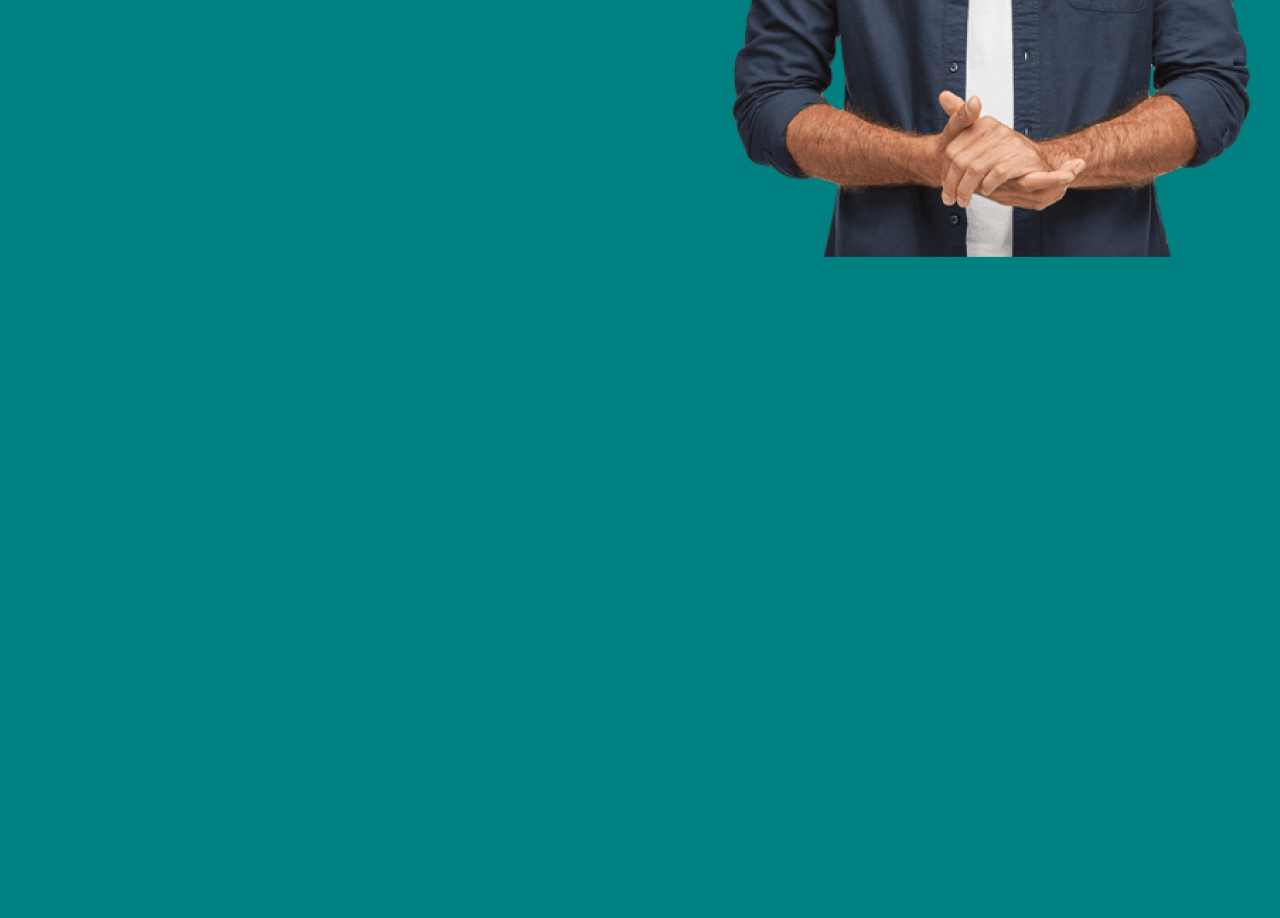
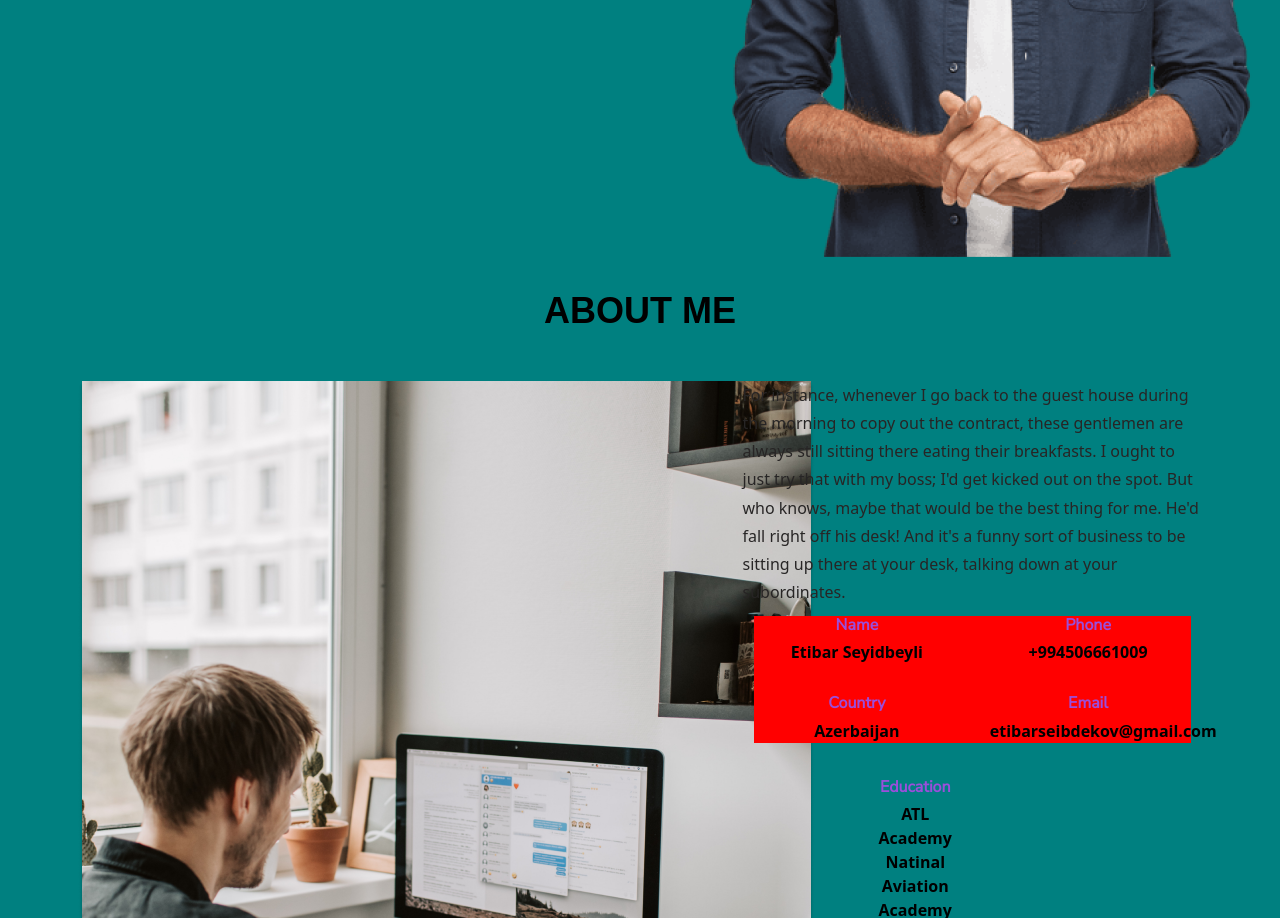
Before and after one commit to etibarsaidbayli/guys-finalTask, a plain HTML site: page index.html in a window 1280 px wide. Shown: the part 540-1458 px from the top of the page. Before the commit the page ends 830 px from the top, so only its background shows below. Drawn offline with nearby package versions, Linux system fonts and the light colour scheme.

Commit message:
second section

```diff
--- a/assets/css/style.css
+++ b/assets/css/style.css
@@ -81,6 +81,7 @@ header {
 .readMoreBtn {
   background: linear-gradient(90deg, #d824ff 3.34%, #73c6f0 99.82%);
   border: none;
+  transition: 0.3s all;
 }
 
 .readMoreBtn a {
@@ -90,6 +91,16 @@ header {
   font-weight: 500;
   font-size: 2rem;
   line-height: 2.6rem;
+  transition: 0.3s all;
+}
+
+.readMoreBtn:hover {
+  background: #fff;
+  border: 1px solid #d824ff;
+}
+
+.readMoreBtn:hover a {
+  color: #272525;
 }
 
 .contactBtn {
@@ -99,6 +110,11 @@ header {
   align-items: center;
   gap: 7px;
   border: none;
+  transition: 0.3s all;
+}
+
+.contactBtn:hover {
+  border: 1px solid #d824ff;
 }
 
 .contactBtn a {
@@ -106,5 +122,70 @@ header {
   font-weight: 500;
   font-size: 2rem;
   line-height: 2.6rem;
+}
 
+.section__title {
+  text-align: center;
+  font-family: "Arial";
+  font-style: normal;
+  font-weight: 700;
+  font-size: 3.6rem;
+  line-height: 4.1rem;
+  color: #000000;
+  margin-bottom: 50px;
 }
+
+.about__section-p {
+  font-style: normal;
+  font-weight: 400;
+  font-size: 1.6rem;
+  line-height: 176.5%;
+  color: #272525;
+}
+
+.about__section-info {
+  display: flex;
+  flex-direction: column;
+
+  align-items: center;
+  gap: 35px;
+}
+
+.infoes {
+  background: red;
+  display: flex;
+  flex-wrap: wrap;
+  width: 95%;
+  justify-content: space-evenly;
+  gap: 30px;
+}
+
+.info {
+  width: 45%;
+  text-align: center;
+  display: flex;
+  flex-direction: column;
+}
+
+.info__title {
+  font-family: "Nunito Sans", sans-serif;
+  font-style: normal;
+  font-weight: 700;
+  font-size: 1.6rem;
+
+  color: #9b4edb;
+}
+
+.info strong {
+  font-style: normal;
+  font-weight: 700;
+  font-size: 1.6rem;
+  color: #000;
+}
+
+.about__education {
+  display: flex;
+  flex-direction: column;
+
+  text-align: center;
+}
--- a/index.html
+++ b/index.html
@@ -60,7 +60,100 @@
         </div>
       </div>
     </header>
-    <main></main>
+    <main>
+      <section>
+        <div class="container">
+          <h2 class="section__title">ABOUT ME</h2>
+          <div class="row">
+            <div class="col-xl-7">
+              <div class="about__section-img">
+                <img
+                  src="assets/image/serious-looking-male-handsome-guy-with-blond-hair-wearing-grey-hoodie-people-emotion-concept-watching-confident-isolated-grey-wall 1.png"
+                  alt=""
+                />
+              </div>
+            </div>
+            <div class="col-xl-5">
+              <div class="about__section-content">
+                <p class="about__section-p">
+                  For instance, whenever I go back to the guest house during the
+                  morning to copy out the contract, these gentlemen are always
+                  still sitting there eating their breakfasts. I ought to just
+                  try that with my boss; I'd get kicked out on the spot. But who
+                  knows, maybe that would be the best thing for me. He'd fall
+                  right off his desk! And it's a funny sort of business to be
+                  sitting up there at your desk, talking down at your
+                  subordinates.
+                </p>
+                <div class="about__section-info">
+
+                    <div class="infoes">
+                      <div class="info">
+                        <h5 class="info__title">
+                          Name
+                        </h5>
+                        <strong>Etibar Seyidbeyli</strong>
+                      </div>
+                      <div class="info">
+                        <h5 class="info__title">
+                          Phone
+                        </h5>
+                        <strong>+994506661009</strong>
+                      </div>
+                      <div class="info">
+                        <h5 class="info__title">
+                          Country
+                        </h5>
+                        <strong>Azerbaijan</strong>
+                      </div>
+
+                      <div class="info">
+                        <h5 class="info__title">
+                          Email
+                        </h5>
+                        <strong>etibarseibdekov@gmail.com</strong>
+                      </div>
+
+
+                    </div>
+
+
+
+                  <div class="about__education">
+                    <div class="info">
+                      <h5 class="info__title">
+                        Education
+                      </h5>
+                      <strong>ATL Academy</strong>
+                      <strong>Natinal Aviation Academy</strong>
+                    </div>
+                    <div class="about__socials">
+                      <ul>
+                        <li>
+                          <a href="#">
+                            <i class="fa-brands fa-facebook-f"></i>
+                          </a>
+                        </li>
+                        <li>
+                          <a href="#">
+                            <i class="fa-brands fa-square-github"></i>
+                          </a>
+                        </li>
+                        <li>
+                          <a href="#">
+                            <i class="fa-brands fa-linkedin-in"></i>
+                          </a>
+                        </li>
+                      </ul>
+                    </div>
+                  </div>
+                </div>
+              </div>
+            </div>
+          </div>
+        </div>
+      </section>
+    </main>
     <footer></footer>
 
     <script
```
Also changed, not shown: assets/image/serious-looking-male-handsome-guy-with-blond-hair-wearing-grey-hoodie-people-emotion-concept-watching-confident-isolated-grey-wall 1.png (added).
